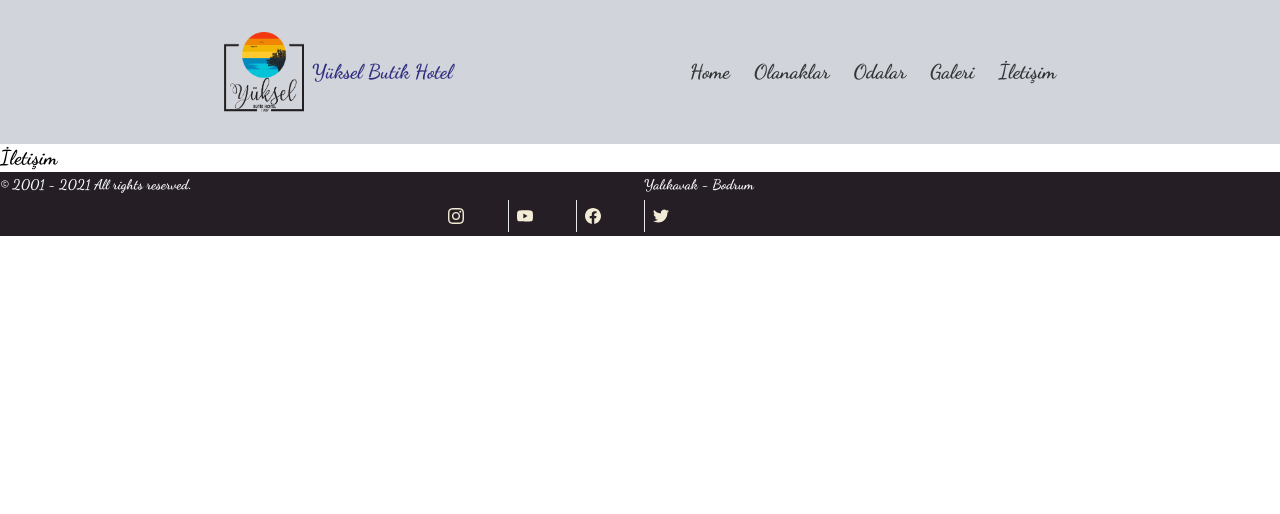
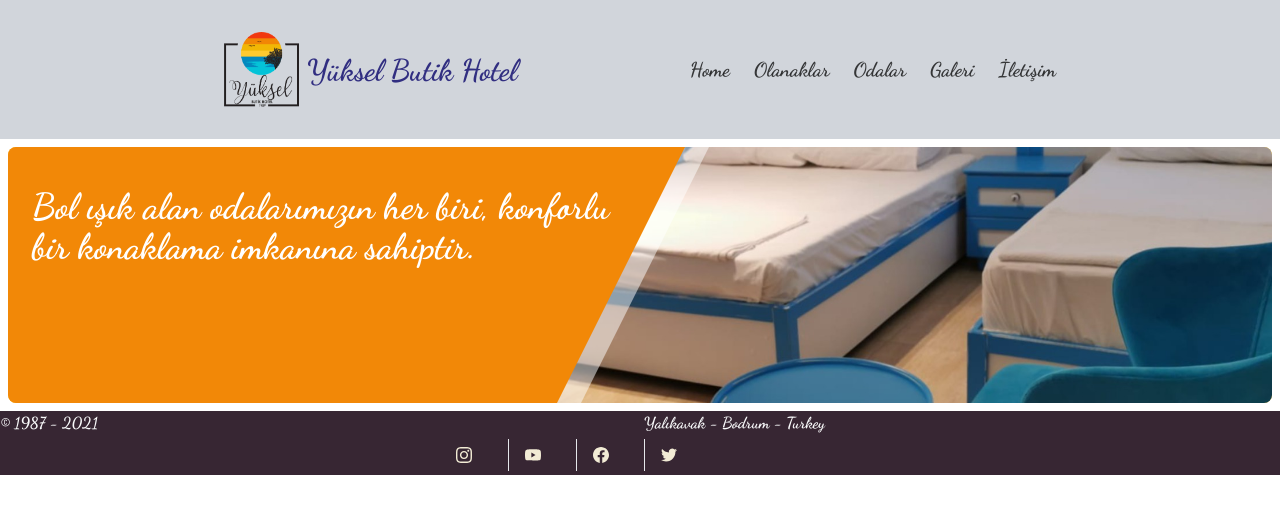
Before and after one commit to ebartan/yuksel-butik-hotel, a Next.js app: page /iletisim in a window 1280 px wide. Shown: the top 514 px of the page. Built offline with nearby package versions, Linux system fonts and the light colour scheme.

Commit message:
content update

```diff
--- a/components/Footer.js
+++ b/components/Footer.js
@@ -4,15 +4,15 @@ const todaysDate = new Date();
 const currentYear = todaysDate.getFullYear();
 
 const NavBar = () => (
-  <div className=" bg-manatee-900">
+  <div className=" bg-manatee-800">
     <div className="flex space-x-2">
       <div className="flex-1">
 
-        <span className="text-sm font-bold text-gray-50">© 2001 - {currentYear} All rights reserved.</span>
+        <span className="text-md font-bold text-gray-50">© 1987 - {currentYear}</span>
       </div>
       <div className="flex-1">
-        <span className="text-sm font-bold text-gray-50">
-          Yalıkavak - Bodrum
+        <span className="text-md font-bold text-gray-50">
+          Yalıkavak - Bodrum - Turkey
         </span>
       </div>
     </div>
@@ -30,18 +30,16 @@ const NavBar = () => (
 
 
 
-<div className="py-2 pl-2"><a target="_blank" href="https://www.instagram.com/yukselbutikhotel/" rel="noopener noreferrer"><SiInstagram color="#F2EBD5"/></a></div>
-  <div className="py-2 pl-2"><a target="_blank" href="https://www.youtube.com/channel/UCzzibkWj-gjm5yu9QGJxrTA" rel="noopener noreferrer"><SiYoutube color="#F2EBD5"/></a></div>
+<div className="py-2 pl-2"><a target="_blank" href="https://www.instagram.com/yukselbutikhotel/" rel="noopener noreferrer"><SiInstagram color="#F2EBD5" className="ml-2"/></a></div>
+  <div className="py-2 pl-2"><a target="_blank" href="https://www.youtube.com/channel/UCzzibkWj-gjm5yu9QGJxrTA" rel="noopener noreferrer"><SiYoutube color="#F2EBD5" className="ml-2"/></a></div>
 
-  <div className="py-2 pl-2" > <a target="_blank" href="https://www.facebook.com/yukselbutikhotel" rel="noopener noreferrer"><SiFacebook color="#F2EBD5"/></a></div>
-  <div className="py-2 pl-2"><a target="_blank" href="https://twitter.com/yukselbutikotel" rel="noopener noreferrer"><SiTwitter color="#F2EBD5"/></a></div>
+  <div className="py-2 pl-2" > <a target="_blank" href="https://www.facebook.com/yukselbutikhotel" rel="noopener noreferrer"><SiFacebook color="#F2EBD5" className="ml-2"/></a></div>
+  <div className="py-2 pl-2"><a target="_blank" href="https://twitter.com/yukselbutikotel" rel="noopener noreferrer"><SiTwitter color="#F2EBD5" className="ml-2"/></a></div>
 </div>
 
 </div>
 
-<div className="my-1 px-1 w-full overflow-hidden sm:w-1/3 md:w-1/3 lg:w-1/3 xl:w-1/3">
 
-</div>
 
 </div>
 
--- a/components/Header.js
+++ b/components/Header.js
@@ -15,12 +15,13 @@ function Header() {
        <Image
         src="/yukselfinal1.png"
         alt="Picture of the author"
-        width={80}
-        height={80}
+        width={75}
+        height={75}
       />
           <Link href="/">
-            <a className="text-xl font-semibold text-indigo-900 ml-2">Yüksel Butik Hotel</a>
+            <a className="text-3xl font-semibold text-indigo-900 ml-2">Yüksel Butik Hotel</a>
           </Link>
+
         </div>
 
         <button
--- a/pages/iletisim.js
+++ b/pages/iletisim.js
@@ -8,9 +8,23 @@ export default function İletisim() {
         <title>Yüksel Butik Hotel</title>
         <link rel="icon" href="/favicon.ico" />
       </Head>
-      <div>
-        <h1 className="text-xl">İletişim</h1>
-      </div>
+      <div className="relative h-64 m-2 overflow-hidden rounded-lg bg-olive-300">
+  <div className="absolute z-30 flex w-full h-full">
+    <div className="relative z-30 w-5/6 px-6 py-8 text-white md:py-10 md:w-1/2">
+      <h2 className="text-4xl">Bol ışık alan odalarımızın her biri, konforlu bir konaklama imkanına sahiptir.</h2><span></span>
+    </div>
+    <div className="absolute top-0 right-0 flex w-full h-full">
+      <div className="w-1/3 h-full bg-odalar"></div>
+      <div className="relative w-1/3"><svg fill="currentColor" viewBox="0 0 100 100" className="absolute inset-y-0 z-20 h-full text-odalar">
+          <polygon id="diagonal" points="0,0 100,0 50,100 0,100"></polygon>
+        </svg><svg fill="currentColor" viewBox="0 0 100 100" className="absolute inset-y-0 z-10 h-full ml-6 text-white opacity-50">
+          <polygon points="0,0 100,0 50,100 0,100"></polygon>
+        </svg></div>
+    </div>
+  </div>
+  <div className="absolute top-0 right-0 block w-9/12 h-full">
+    <img alt="Snowy mountain lake" className="object-cover min-w-full h-full" src="/odalar.jpg"/></div>
+</div>
       </Layout>
   )
 }
--- a/pages/index.js
+++ b/pages/index.js
@@ -9,7 +9,7 @@ export default function Home() {
         <link rel="icon" href="/favicon.ico" />
       </Head>
 
-      <div className="relative h-64 m-8 overflow-hidden rounded-lg bg-steel-500">
+      <div className="relative h-64 m-2 overflow-hidden rounded-lg bg-steel-500">
   <div className="absolute z-30 flex w-full h-full">
     <div className="relative z-30 w-5/6 px-6 py-8 text-white md:py-10 md:w-1/2">
       <h2 className="text-4xl">Yalıkavakta denize sıfır aile işletmesi butik hotel</h2><span></span>
@@ -26,6 +26,7 @@ export default function Home() {
   <div className="absolute top-0 right-0 block w-9/12 h-full">
     <img alt="Snowy mountain lake" className="object-cover min-w-full h-full" src="/yuksel-cover.jpg"/></div>
 </div>
+<div> <p className="text-smd">Rezervasyon: +90 532 707 3303</p></div>
       </Layout>
   )
 }
--- a/pages/odalar.js
+++ b/pages/odalar.js
@@ -9,7 +9,7 @@ export default function Odalar() {
         <link rel="icon" href="/favicon.ico" />
       </Head>
 
-      <div className="relative h-64 m-8 overflow-hidden rounded-lg bg-olive-300">
+      <div className="relative h-64 m-2 overflow-hidden rounded-lg bg-olive-300">
   <div className="absolute z-30 flex w-full h-full">
     <div className="relative z-30 w-5/6 px-6 py-8 text-white md:py-10 md:w-1/2">
       <h2 className="text-4xl">Bol ışık alan odalarımızın her biri, konforlu bir konaklama imkanına sahiptir.</h2><span></span>
--- a/pages/olanaklar.js
+++ b/pages/olanaklar.js
@@ -9,7 +9,7 @@ export default function Olanaklar() {
         <link rel="icon" href="/favicon.ico" />
       </Head>
 
-      <div className="relative h-64 m-8 overflow-hidden rounded-lg bg-olive-300">
+      <div className="relative h-64 m-2 overflow-hidden rounded-lg bg-olive-300">
   <div className="absolute z-30 flex w-full h-full">
     <div className="relative z-30 w-5/6 px-6 py-8 text-white md:py-10 md:w-1/2">
       <h2 className="text-4xl">Ev yapımı lezzetler, özel plaj ve merkezi konum</h2><span></span>
```
